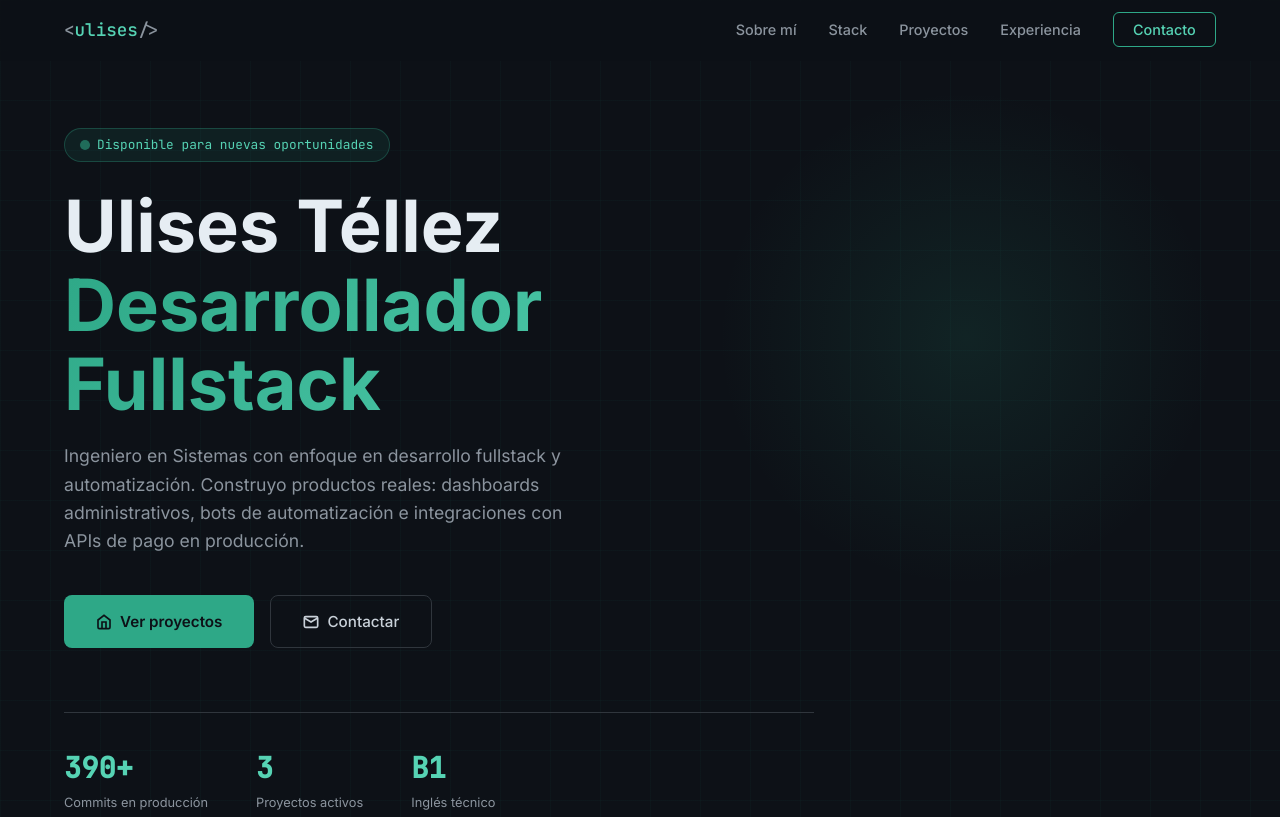
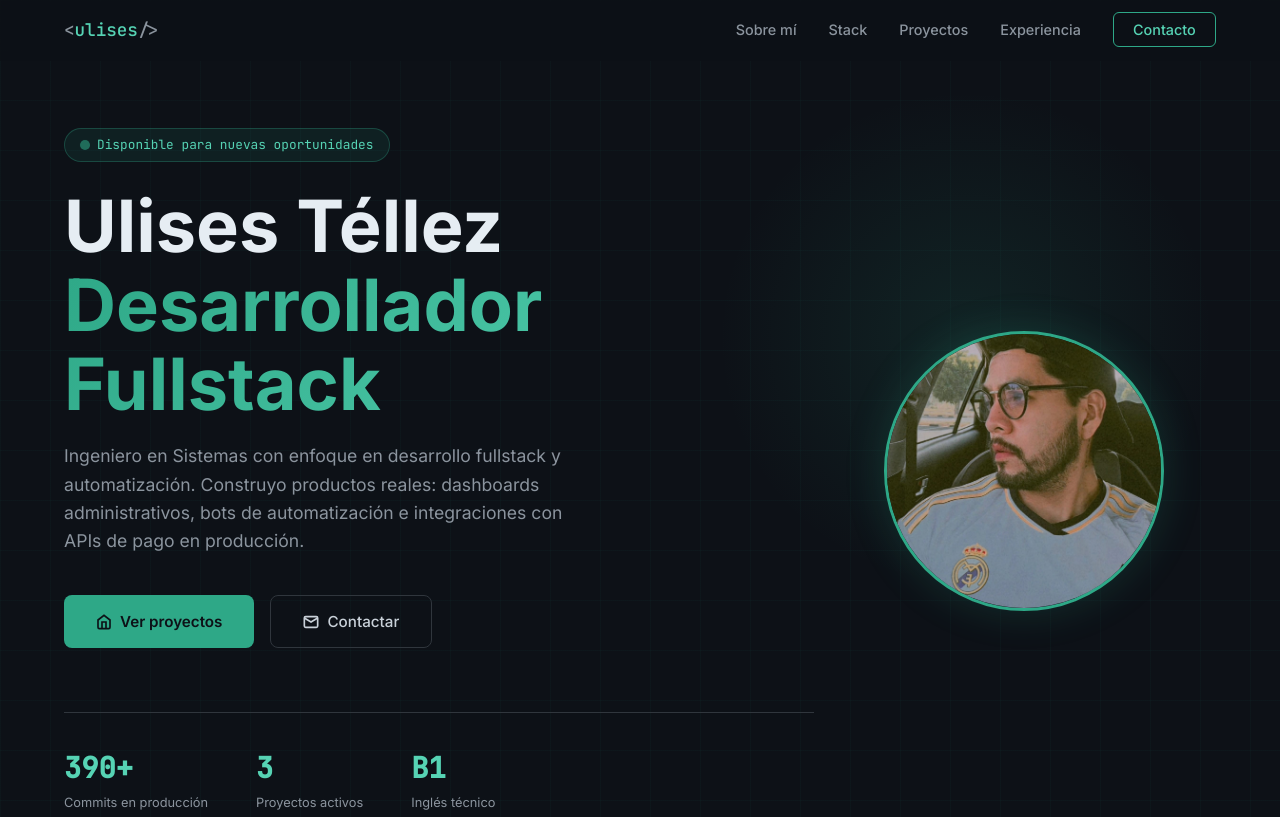
Before and after one commit to ulietellez21/ulietellez21.github.io, a plain HTML site: page index.html in a window 1280 px wide. Shown: the top 817 px of the page. Drawn offline with Linux system fonts and the light colour scheme.

Commit message:
Add profile photo to hero section

```diff
--- a/index.html
+++ b/index.html
@@ -117,6 +117,28 @@
       padding: 8rem 5% 4rem;
       position: relative;
       overflow: hidden;
+    }
+
+    .hero-inner {
+      display: flex;
+      align-items: center;
+      justify-content: space-between;
+      gap: 4rem;
+      width: 100%;
+      max-width: 1100px;
+    }
+
+    .hero-photo {
+      flex-shrink: 0;
+      width: 280px;
+      height: 280px;
+      border-radius: 50%;
+      object-fit: cover;
+      object-position: center top;
+      border: 3px solid var(--accent);
+      box-shadow: 0 0 40px rgba(46, 168, 135, 0.2);
+      opacity: 0;
+      animation: fadeUp 0.6s 0.3s forwards;
     }
 
     .hero-grid-bg {
@@ -669,6 +691,11 @@
       .nav-links.open { display: flex; }
       .hamburger { display: flex; }
 
+      .hero-inner { flex-direction: column-reverse; gap: 2rem; text-align: center; }
+      .hero-photo { width: 180px; height: 180px; }
+      .hero-actions { justify-content: center; }
+      .hero-stats { justify-content: center; }
+
       .hero-stats { gap: 2rem; }
 
       .about-grid { grid-template-columns: 1fr; gap: 2rem; }
@@ -704,6 +731,7 @@
   <section id="hero">
     <div class="hero-grid-bg"></div>
     <div class="hero-glow"></div>
+    <div class="hero-inner">
     <div class="hero-content">
       <div class="hero-badge">Disponible para nuevas oportunidades</div>
       <h1 class="hero-title">
@@ -739,6 +767,8 @@
           <div class="stat-label">Inglés técnico</div>
         </div>
       </div>
+    </div>
+    <img src="profile.jpeg" alt="Ulises Téllez" class="hero-photo" />
     </div>
   </section>
 
```
Also changed, not shown: profile.jpeg (added).
